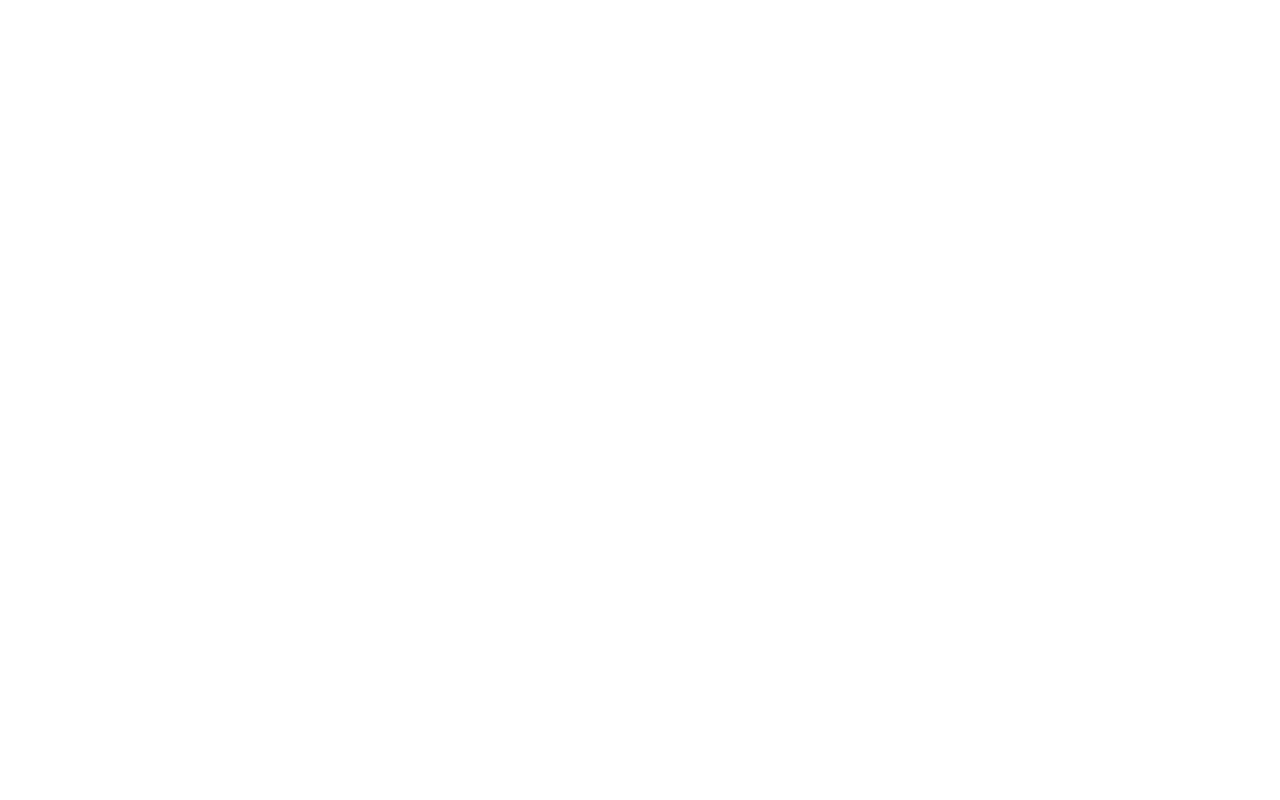
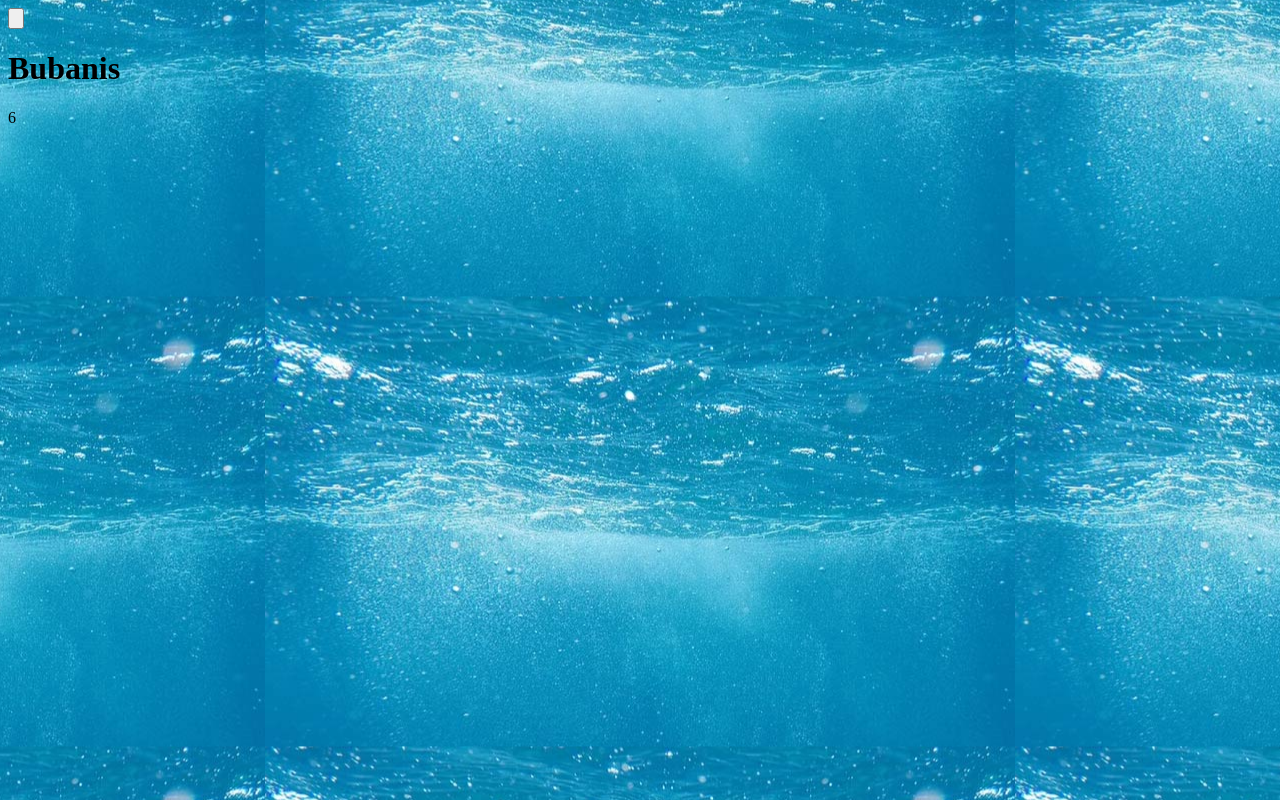
Before and after one commit to KralleHawk88/Game-master, a plain HTML site: page index.html in a window 1280 px wide. Drawn offline with Linux system fonts and the light colour scheme.

Commit message:
efrg
dssdrftgy

```diff
--- /dev/null
+++ b/index.css
@@ -0,0 +1,20 @@
+.center{
+  text-align: center;
+}
+
+.box{
+  border-style: solid;
+}
+
+.wrapper{
+  background: transparent url(Wallpaper_water.jpg) repeat center center;
+  width: auto;
+  height: auto;
+}
+
+.fontBig{
+  font-style: oblique;
+  font-family: monospace;
+  font-size: 100;
+
+}
--- a/index.html
+++ b/index.html
@@ -1,10 +1,30 @@
 <!DOCTYPE html>
 <html lang="en" dir="ltr">
   <head>
+    <link rel="stylesheet" type="text/css" href="index.css">
     <meta charset="utf-8">
     <title>Idle Upgrader</title>
   </head>
-  <body>
-
+  <body class="wrapper">
+    <input id="click" type=button onclick="click();">
+    <h1>Bubanis</h1>
+    <div>
+    <p id="Bank" style="text-align:bottom, left"></p>
+    </div>
   </body>
 </html>
+<script type="text/javascript">
+  var Bubanis = 1;
+  var i = 1;
+  var ClickValue = 1;
+  setInterval (MoneyBank, 1000)
+  function MoneyBank(){
+    Bubanis += i;
+    document.getElementById("Bank").innerHTML=Bubanis;
+  }
+
+  function click(){
+    Bubanis += ClickValue;
+    document.getElementById("click").innerHTML=click;
+  }
+</script>
```
Also changed, not shown: WallPaper_water.jpg (added), Wallpaper_rainbow.jpg (added), 1 other file.
